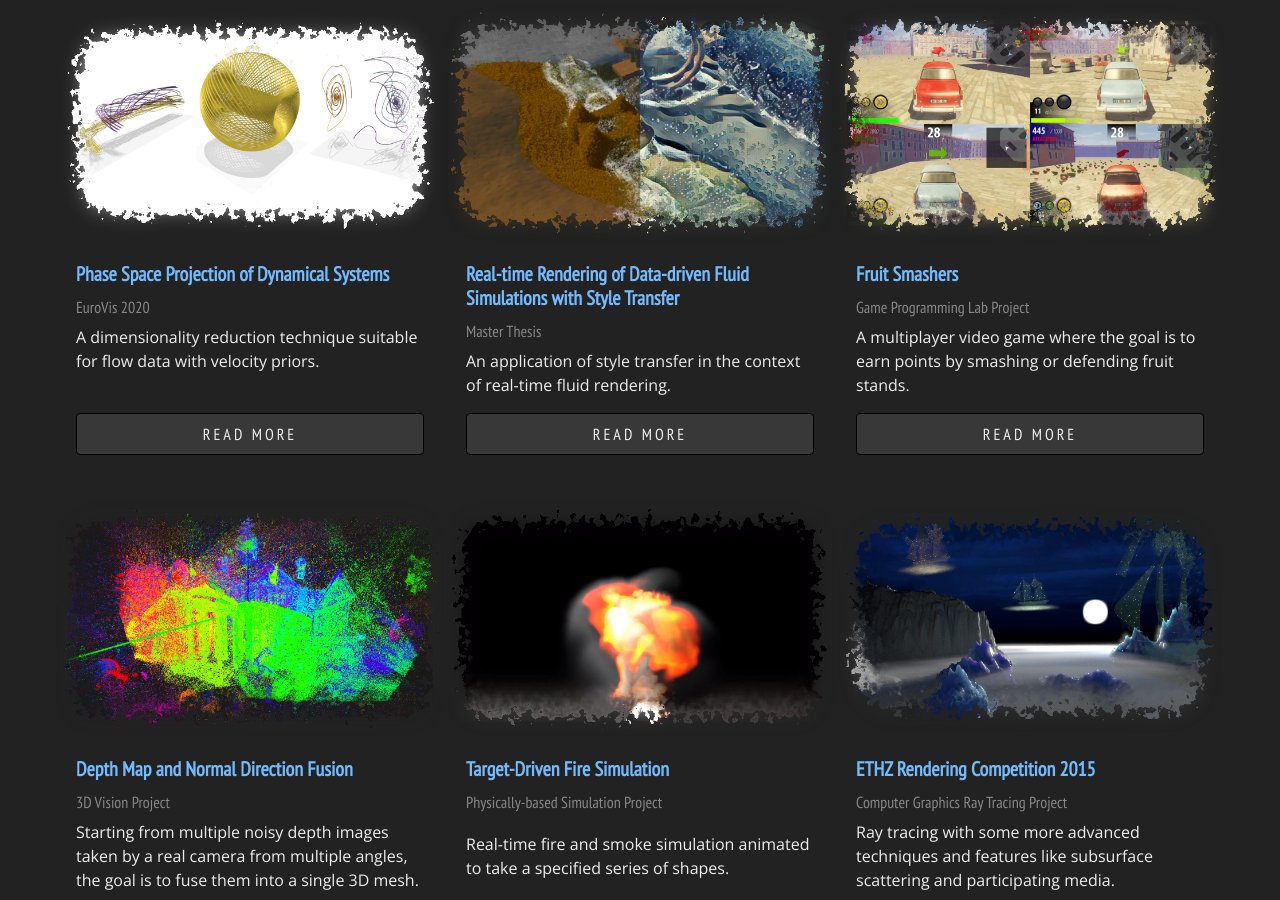
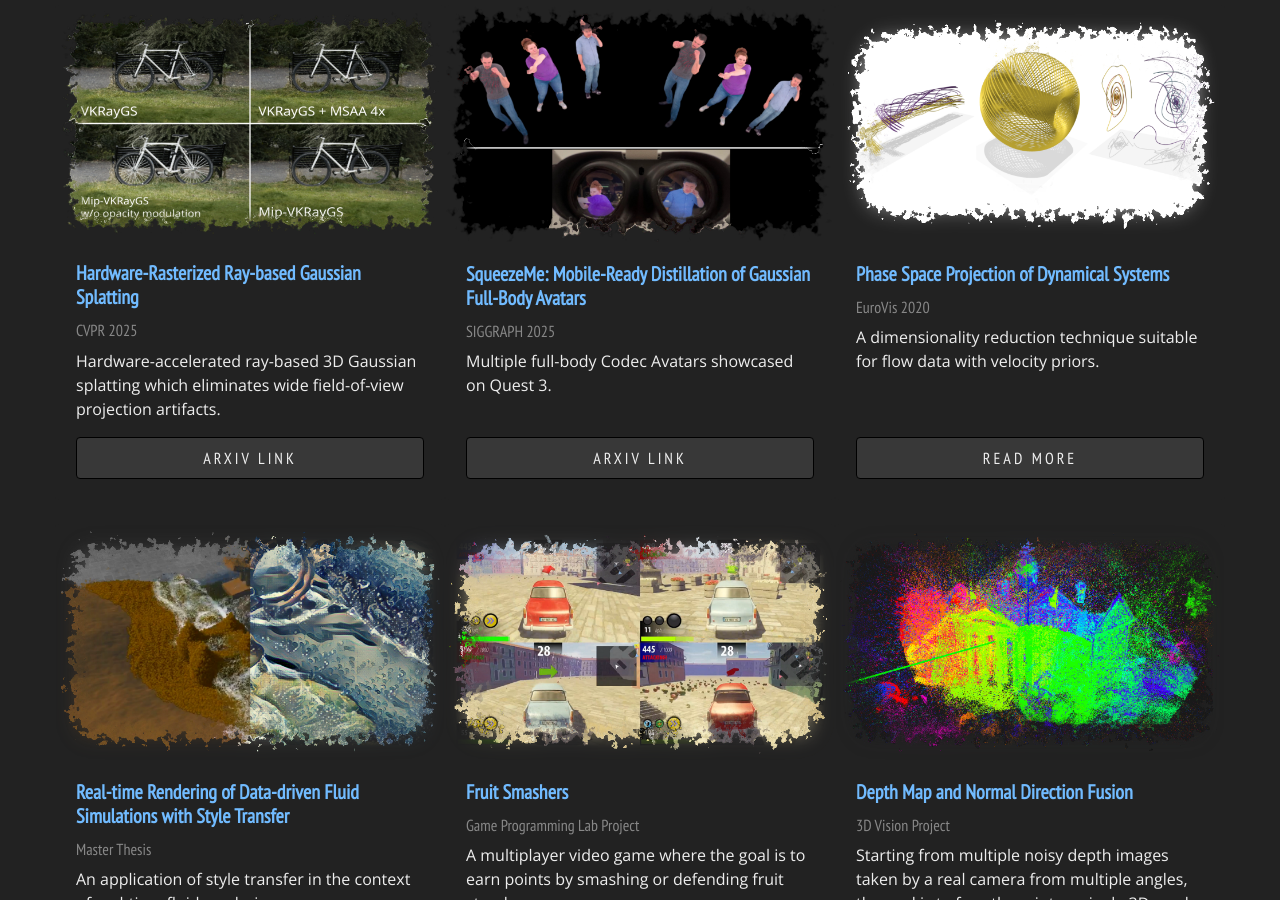
Before and after one commit to FallenShard/FallenShard.github.io, a Jekyll site: the page built from index.md, in a window 1280 px wide and 900 px high, scrolled down 707 px. Built offline with Jekyll 4.4.1, drawn with Linux system fonts in a browser that asks for light colours.

Commit message:
Add cards for RayGS and SqueezeMe

```diff
--- a/_layouts/front_page.html
+++ b/_layouts/front_page.html
@@ -49,6 +49,34 @@
                 </div>
             </div>
             <div class="row row-cols-1 row-cols-md-3 no-gutters">
+                <div class="col mb-4">
+                    <div class="card h-100 main-bg-color">
+                        <img class="card-img-top img-fluid" src="assets/images/cards/ray-gs.png" alt="Card image cap">
+                        <div class="d-flex flex-column card-body">
+                            <h5 class="card-title">Hardware-Rasterized Ray-based Gaussian Splatting</h3>
+                                <h6 class="caption-text">CVPR 2025</h6>
+                                <p class="card-text content-text">Hardware-accelerated ray-based 3D Gaussian splatting
+                                    which eliminates wide field-of-view projection artifacts.</p>
+                                <a href="https://arxiv.org/abs/2503.18682" class="mt-auto btn btn-primary">Arxiv
+                                    Link</a>
+                        </div>
+                    </div>
+                </div>
+                <div class="col mb-4">
+                    <div class="card h-100 main-bg-color">
+                        <img class="card-img-top img-fluid" src="assets/images/cards/squeeze-me.png"
+                            alt="Card image cap">
+                        <div class="d-flex flex-column card-body">
+                            <h5 class="card-title">SqueezeMe: Mobile-Ready Distillation of Gaussian Full-Body Avatars
+                                </h3>
+                                <h6 class="caption-text">SIGGRAPH 2025</h6>
+                                <p class="card-text content-text">Multiple full-body Codec Avatars showcased on Quest 3.
+                                </p>
+                                <a href="https://arxiv.org/abs/2412.15171" class="mt-auto btn btn-primary">Arxiv
+                                    Link</a>
+                        </div>
+                    </div>
+                </div>
                 <div class="col mb-4">
                     <div class="card h-100 main-bg-color">
                         <img class="card-img-top img-fluid" src="assets/images/cards/phase-space-proj.png"
```
Also changed, not shown: assets/images/cards/ray-gs.png (added), assets/images/cards/squeeze-me.png (added).
